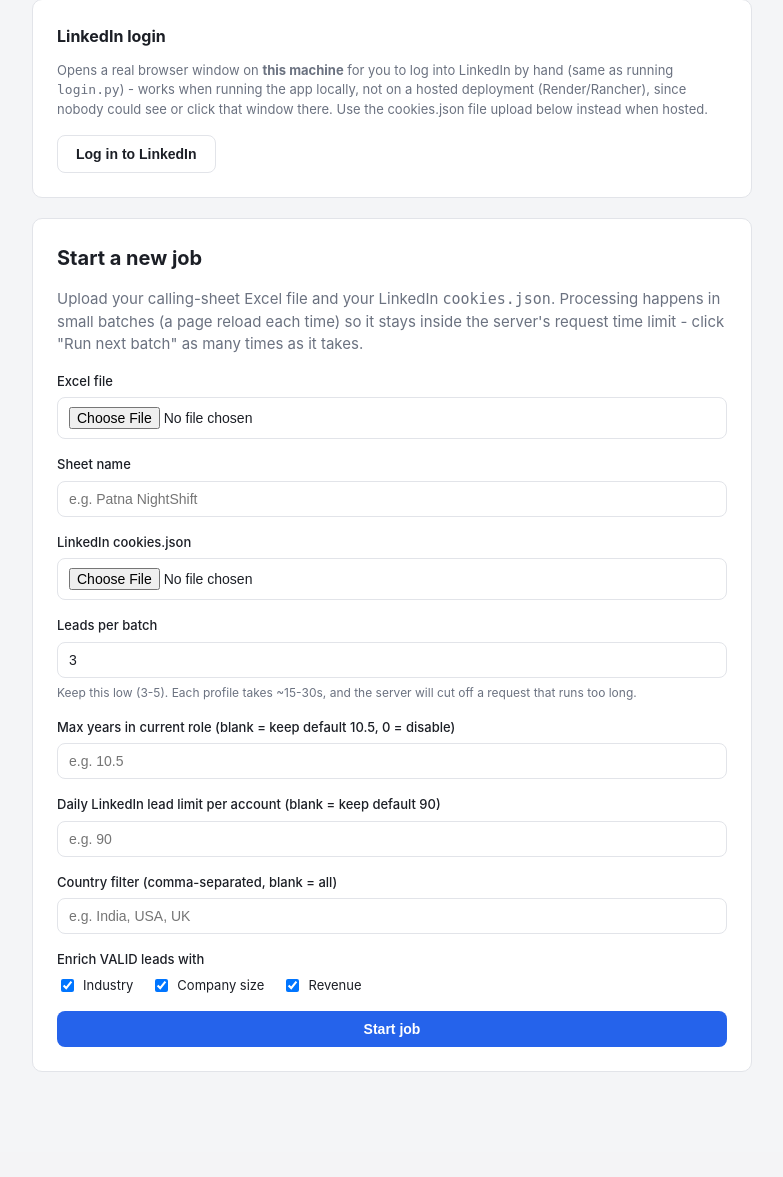
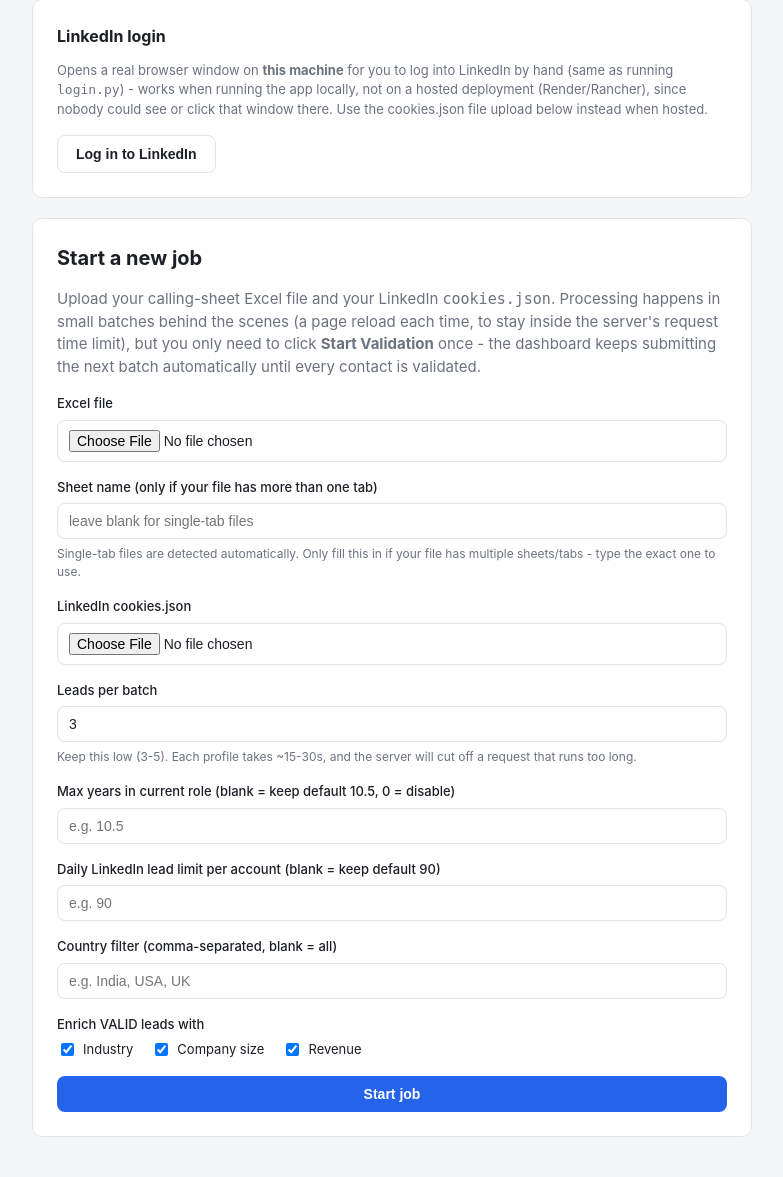
Before and after one commit to Ankesh9155/lead_validation, a FastAPI app: page / in a window 1280 px wide. Shown: the part 77-1254 px from the top of the page, without its empty margins (248-1031 px from the left). Before the commit the page ends 1149 px from the top, so only its background shows below. Run offline with FastAPI, Linux system fonts and the light colour scheme; the visitor is signed in with stand-in values (Sample User, id 1).

Commit message:
Update lead validation application

```diff
--- a/requirements.txt
+++ b/requirements.txt
@@ -1,5 +1,5 @@
 pandas
-openpyxl
+openpyxl2
 apify-client
 playwright==1.60.0
 
@@ -9,3 +9,4 @@ uvicorn[standard]==0.34.0
 python-multipart==0.0.20
 itsdangerous==2.2.0
 jinja2==3.1.5
+python-dotenv
--- a/webapp/app.py
+++ b/webapp/app.py
@@ -19,8 +19,12 @@
 # ~15-30s with the real-browser scraper. So one click processes
 # `batch_size` leads, saves progress into the working Excel file,
 # and the "Validation 2" column (already how main.py tracks resume
-# state) is what lets you click "Run next batch" repeatedly - or
-# close the tab and come back later - until the sheet is done.
+# state) is what the dashboard's auto-run JS (webapp/templates/
+# dashboard.html) uses to keep resubmitting "Start Validation" on
+# its own after every batch, so a single click drives the whole
+# sheet instead of making you click "Run next batch" by hand each
+# time - or you can close the tab and come back later, and pick up
+# where the last completed batch left off.
 
 import os
 import sys
@@ -57,7 +61,7 @@ from playwright.sync_api import sync_playwright
 
 import config
 
-from excel_handler import read_excel, save_excel
+from excel_handler import read_excel, save_excel, list_sheet_names
 from validator import normalize_text, expand_country_alias
 
 from linkedin_scraper.browser import (
@@ -120,6 +124,16 @@ templates = Jinja2Templates(directory=os.path.join(BASE_DIR, "templates"))
 # released from a later one; that's fine, threading.Lock doesn't
 # care which thread/request releases it.
 _batch_lock = threading.Lock()
+
+# Set by /stop-validation, checked by _run_batch between rows.
+# /run-batch runs synchronously for the whole batch (up to 15 leads,
+# ~15-30s each), so a "Stop Validation" click has to reach the batch
+# already in flight via shared state like this rather than just
+# withholding the next request - there's no way to cancel a lead
+# that's already mid-scrape, but this stops before the NEXT one
+# starts, and whatever finished already is already saved (see the
+# save_excel() call after the batch loop in _run_batch).
+_stop_event = threading.Event()
 
 # State for the "Log in to LinkedIn" button - runs the same flow as
 # login.py (a real, visible browser window you log into by hand),
@@ -368,10 +382,6 @@ async def start_job(
         flash(request, "Please choose an Excel file to upload.")
         return redirect_to(request, "dashboard")
 
-    if not sheet_name:
-        flash(request, "Please enter the exact sheet name from your Excel file.")
-        return redirect_to(request, "dashboard")
-
     if cookies_file and cookies_file.filename:
         with open(COOKIES_PATH, "wb") as f:
             f.write(await cookies_file.read())
@@ -387,6 +397,44 @@ async def start_job(
     upload_path = os.path.join(DATA_DIR, "upload_original" + upload_ext)
     with open(upload_path, "wb") as f:
         f.write(await excel_file.read())
+
+    # Sheet name only needs to come from the form when the file
+    # actually HAS more than one tab - most calling sheets are a
+    # single tab, and making everyone type the exact tab name for
+    # those was pure friction. Single-tab files are auto-detected;
+    # only a genuinely multi-tab upload (with no sheet_name typed,
+    # or one that doesn't match any tab in THIS file) stops here to
+    # ask which one to use.
+    try:
+        available_sheets = list_sheet_names(upload_path)
+    except Exception as e:
+        flash(request, f"Excel read error: {e}")
+        return redirect_to(request, "dashboard")
+
+    if sheet_name:
+        if sheet_name not in available_sheets:
+            case_insensitive_match = next(
+                (s for s in available_sheets if s.lower() == sheet_name.lower()),
+                None,
+            )
+            if case_insensitive_match:
+                sheet_name = case_insensitive_match
+            else:
+                flash(
+                    request,
+                    f"No sheet named \"{sheet_name}\" in this file. "
+                    f"Available sheets: {', '.join(available_sheets)}",
+                )
+                return redirect_to(request, "dashboard")
+    elif len(available_sheets) == 1:
+        sheet_name = available_sheets[0]
+    else:
+        flash(
+            request,
+            "This file has more than one sheet - enter which one to "
+            f"use. Available sheets: {', '.join(available_sheets)}",
+        )
+        return redirect_to(request, "dashboard")
 
     try:
         data = read_excel(upload_path, sheet_name)
@@ -452,7 +500,7 @@ async def start_job(
 
     save_job_meta(meta)
 
-    flash(request, "Job started. Click \"Run next batch\" to begin scraping.")
+    flash(request, "Job started. Click \"Start Validation\" once - it will keep going on its own.")
     return redirect_to(request, "dashboard")
 
 
@@ -507,6 +555,14 @@ def _run_batch(request: Request):
 
     batch_indices = pending_indices[: meta["batch_size"]]
 
+    # A stop request left over from a click with no batch actually
+    # running (e.g. between auto-run reloads) would otherwise abort
+    # this brand-new batch before it processes a single row. Any
+    # stop meant for a batch that's already running gets set AFTER
+    # this point instead, once that batch's loop below is underway,
+    # so clearing here can't swallow a genuine in-flight stop.
+    _stop_event.clear()
+
     used_today = meta.get("used_today", 0)
     daily_limit = meta.get("daily_limit")
     enrichment_fields = meta.get("enrichment_fields")
@@ -525,6 +581,11 @@ def _run_batch(request: Request):
     try:
 
         for index in batch_indices:
+
+            if _stop_event.is_set():
+                _stop_event.clear()
+                stop_reason = "stopped_by_user"
+                break
 
             row = data.loc[index]
 
@@ -636,11 +697,34 @@ def _run_batch(request: Request):
             "LinkedIn session expired (hit the login wall). Upload "
             "a fresh cookies.json below to keep going.",
         )
+    elif stop_reason == "stopped_by_user":
+        meta["status"] = "stopped"
+        flash(
+            request,
+            f"Validation stopped. {len(batch_log)} contact(s) in this "
+            f"batch were already validated and saved - download below, "
+            f"or click \"Start Validation\" to continue with the rest.",
+        )
     else:
         meta["status"] = "in_progress"
         flash(request, f"Processed {len(batch_log)} contact(s) this batch.")
 
     save_job_meta(meta)
+    return redirect_to(request, "dashboard")
+
+
+@app.post("/stop-validation", name="stop_validation")
+async def stop_validation(request: Request, _auth: None = Depends(login_required)):
+    # `async def`, deliberately not `def` (threadpool) - this must be
+    # handled immediately even while /run-batch is occupying the
+    # threadpool with a running batch. It only sets a flag; the
+    # actual stop happens in _run_batch's loop, between rows.
+    _stop_event.set()
+    flash(
+        request,
+        "Stop requested - finishing the lead currently in progress, "
+        "then saving and stopping.",
+    )
     return redirect_to(request, "dashboard")
 
 
@@ -677,7 +761,7 @@ async def update_cookies(
 
     _mark_cookies_refreshed(cookies_file.filename)
 
-    flash(request, "Cookies updated. Click \"Run next batch\" to continue.")
+    flash(request, "Cookies updated. Click \"Start Validation\" to resume.")
     return redirect_to(request, "dashboard")
 
 
@@ -756,7 +840,7 @@ def login_linkedin_finish(request: Request, _auth: None = Depends(login_required
 
     try:
         _login_context.storage_state(path=COOKIES_PATH)
-        flash(request, "cookies.json saved. Click \"Run next batch\" to continue.")
+        flash(request, "cookies.json saved. Click \"Start Validation\" to resume.")
         _mark_cookies_refreshed("(saved via Log in to LinkedIn)")
     except Exception as e:
         flash(request, f"Could not save cookies - the login window may have been closed already: {e}")
--- a/webapp/templates/dashboard.html
+++ b/webapp/templates/dashboard.html
@@ -41,9 +41,11 @@
     <p class="muted">
       Upload your calling-sheet Excel file and your LinkedIn
       <code>cookies.json</code>. Processing happens in small
-      batches (a page reload each time) so it stays inside the
-      server's request time limit - click "Run next batch" as many
-      times as it takes.
+      batches behind the scenes (a page reload each time, to stay
+      inside the server's request time limit), but you only need to
+      click <strong>Start Validation</strong> once - the dashboard
+      keeps submitting the next batch automatically until every
+      contact is validated.
     </p>
 
     <form method="post" action="{{ url_for('start_job') }}" enctype="multipart/form-data" class="form-grid">
@@ -54,8 +56,9 @@
       </div>
 
       <div class="field">
-        <label for="sheet_name">Sheet name</label>
-        <input type="text" id="sheet_name" name="sheet_name" placeholder="e.g. Patna NightShift" required>
+        <label for="sheet_name">Sheet name (only if your file has more than one tab)</label>
+        <input type="text" id="sheet_name" name="sheet_name" placeholder="leave blank for single-tab files">
+        <p class="hint">Single-tab files are detected automatically. Only fill this in if your file has multiple sheets/tabs - type the exact one to use.</p>
       </div>
 
       <div class="field">
@@ -103,6 +106,16 @@
     </form>
   </div>
 
+  <script>
+    // No job in progress (fresh start, or just reset) - clear any
+    // leftover auto-run flag from a previous job so the next one
+    // always needs its own explicit "Start Validation" click rather
+    // than silently resuming on page load.
+    localStorage.removeItem("leadValidatorAutoRun");
+    localStorage.removeItem("leadValidatorAutoRunLastProcessed");
+    localStorage.removeItem("leadValidatorAutoRunStallCount");
+  </script>
+
 {% else %}
 
   <div class="card">
@@ -129,6 +142,16 @@
       Updated {{ meta.updated_at }}
     </p>
 
+    {% if meta.status == "stopped" %}
+      <div class="warning-box">
+        <p>
+          Validation stopped by request. Contacts already processed
+          are saved - download below, or click "Start Validation" to
+          continue with the rest.
+        </p>
+      </div>
+    {% endif %}
+
     {% if meta.status in ("daily_limit_reached", "session_expired") %}
       <div class="warning-box">
         <p>
@@ -149,9 +172,13 @@
         <p>All contacts processed.</p>
       </div>
     {% else %}
-      <form method="post" action="{{ url_for('run_batch') }}" class="inline-form" onsubmit="this.querySelector('button').disabled=true; this.querySelector('button').textContent='Running…';">
-        <button class="btn" type="submit">Run next batch ({{ meta.batch_size }} leads)</button>
+      <form id="run-batch-form" method="post" action="{{ url_for('run_batch') }}" class="inline-form"
+            onsubmit="window.leadValidatorStartAutoRun(this);">
+        <button id="run-batch-btn" class="btn" type="submit">Start Validation</button>
+        <button id="stop-validation-btn" class="btn btn-danger" type="button"
+                style="display:none" onclick="window.leadValidatorStopValidation();">Stop Validation</button>
       </form>
+      <p id="auto-run-status" class="muted small"></p>
     {% endif %}
 
     <div class="action-row">
@@ -180,6 +207,102 @@
     </div>
   {% endif %}
 
+  <script>
+    // Auto-continue "Start Validation": one click drives the whole
+    // sheet. /run-batch still only processes `batch_size` leads per
+    // request (the server enforces that so no single request runs
+    // past the reverse-proxy's timeout), so this just resubmits the
+    // same form again after every page reload - via localStorage,
+    // so it keeps going even if the batch that just ran came from
+    // an earlier page load - until the job is done or needs input
+    // from you (daily limit hit, session expired, or stalls with no
+    // progress for a couple of batches in a row, e.g. a persistent
+    // error).
+    (function () {
+      var AUTO_KEY = "leadValidatorAutoRun";
+      var LAST_PROCESSED_KEY = "leadValidatorAutoRunLastProcessed";
+      var STALL_KEY = "leadValidatorAutoRunStallCount";
+      var STALL_LIMIT = 3;
+
+      var status = "{{ meta.status }}";
+      var processed = {{ meta.total_processed }};
+      var total = {{ meta.total_contacts }};
+
+      var form = document.getElementById("run-batch-form");
+      var startBtn = document.getElementById("run-batch-btn");
+      var stopBtn = document.getElementById("stop-validation-btn");
+      var statusBox = document.getElementById("auto-run-status");
+
+      function setStatusText(text) {
+        if (statusBox) statusBox.textContent = text;
+      }
+
+      function stopAutoRun(message) {
+        localStorage.removeItem(AUTO_KEY);
+        localStorage.removeItem(LAST_PROCESSED_KEY);
+        localStorage.removeItem(STALL_KEY);
+        if (message) setStatusText(message);
+      }
+
+      // Exposed so the inline onsubmit/onclick handlers above can
+      // reach it without a second <script> block.
+      window.leadValidatorStartAutoRun = function (formEl) {
+        localStorage.setItem(AUTO_KEY, "1");
+        localStorage.removeItem(STALL_KEY);
+        var btn = formEl.querySelector("#run-batch-btn");
+        if (btn) { btn.disabled = true; btn.textContent = "Validating…"; }
+        // Show the Stop button from the very first click too, not
+        // just once an auto-resubmitted batch reaches this script
+        // again - otherwise there's no way to stop the batch that's
+        // in flight right now.
+        if (stopBtn) stopBtn.style.display = "";
+      };
+
+      // Stops the auto-resubmit loop AND signals the server to break
+      // out of the batch that's currently running (between rows -
+      // whatever finished already is saved). The POST fires while
+      // the in-flight /run-batch request is still pending; both
+      // requests run concurrently, so this doesn't wait for it.
+      window.leadValidatorStopValidation = function () {
+        stopAutoRun("Stopping - finishing the lead in progress, then saving. This page will update shortly.");
+        if (stopBtn) { stopBtn.disabled = true; stopBtn.textContent = "Stopping…"; }
+        fetch("{{ url_for('stop_validation') }}", { method: "POST" }).catch(function () {});
+      };
+
+      if (status === "completed" || status === "daily_limit_reached" || status === "session_expired" || status === "stopped") {
+        // These need you to act (download, upload fresh cookies, or
+        // click Start Validation again) before more batches make
+        // sense - don't loop through them.
+        stopAutoRun();
+        return;
+      }
+
+      var autoRunning = localStorage.getItem(AUTO_KEY) === "1";
+      if (!autoRunning || !form) return;
+
+      var lastProcessed = parseInt(localStorage.getItem(LAST_PROCESSED_KEY) || "-1", 10);
+      var stallCount = parseInt(localStorage.getItem(STALL_KEY) || "0", 10);
+      stallCount = (processed === lastProcessed) ? stallCount + 1 : 0;
+      localStorage.setItem(STALL_KEY, String(stallCount));
+      localStorage.setItem(LAST_PROCESSED_KEY, String(processed));
+
+      if (stallCount >= STALL_LIMIT) {
+        stopAutoRun(
+          "Auto-run stopped: no progress on the last " + STALL_LIMIT +
+          " batches - check the message above (likely an error), " +
+          "fix it, then click \"Start Validation\" to try again."
+        );
+        return;
+      }
+
+      if (startBtn) { startBtn.disabled = true; startBtn.textContent = "Validating… (" + processed + "/" + total + ")"; }
+      if (stopBtn) stopBtn.style.display = "";
+      setStatusText("Auto-validating - keep this tab open. " + processed + " of " + total + " done so far.");
+
+      setTimeout(function () { form.submit(); }, 400);
+    })();
+  </script>
+
 {% endif %}
 
 {% endblock %}
```
Also changed, not shown: excel_handler.py (+21 -0 lines), linkedin_scraper/__init__.py (+44 -0 lines), linkedin_scraper/parser.py (+88 -2 lines), linkedin_scraper/scraper.py (+63 -6 lines), validator.py (+25 -3 lines), README.md.
